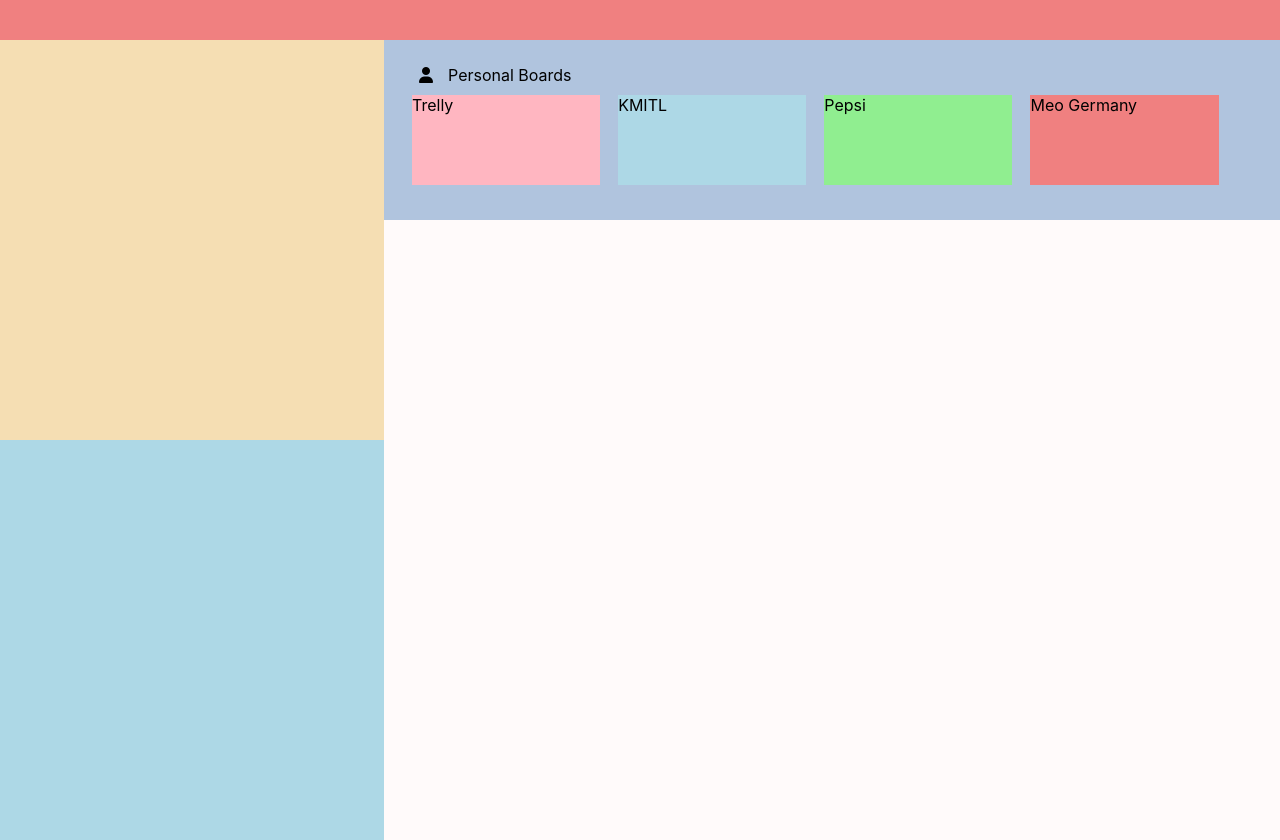
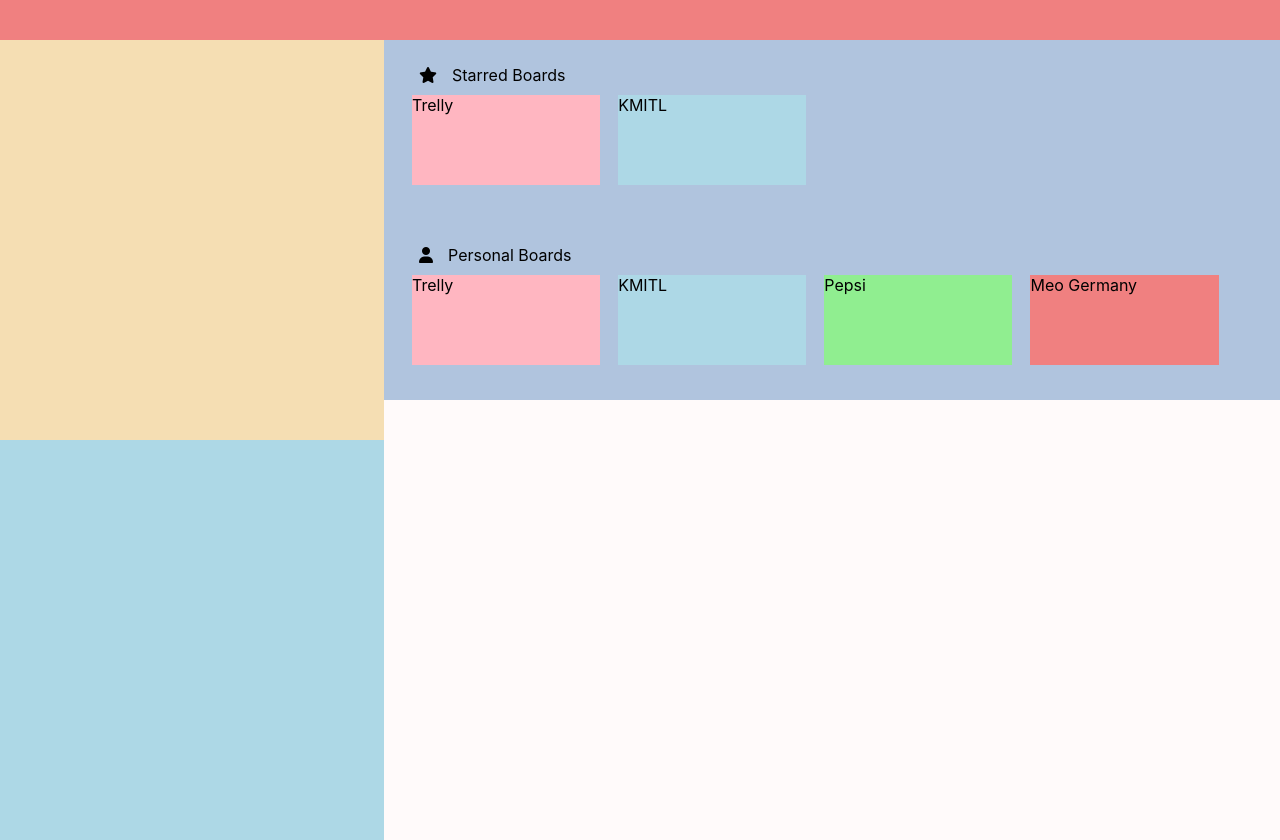
Before and after one commit to See-you-at-Germany-Corp/Trelly-front-end, a React (Create React App) app: page / in a window 1280 px wide. Built offline with nearby package versions, Linux system fonts and the light colour scheme.

Commit message:
add starred board v1

```diff
--- a/src/pages/home/boardList.js
+++ b/src/pages/home/boardList.js
@@ -13,11 +13,11 @@
     return (
         <div className={`${props.listName}-board-list board-list`}>
             <div className={`${props.listName}-board-name board-name-group`}>
-                <i className="board-icon fas fa-user"></i>
+                <i className={`board-icon fas fa-${props.icon}`}></i>
                 <p className={`${props.listName}-board board-name`}>{`${props.listName}`}</p>
             </div>
             {
-                props.personalBoardList.map(board =>
+                props.boardListData.map(board =>
                     <div className='board-list-item' style={{background: `${board.background}`}}>
                         {board.name}
                     </div>
--- a/src/pages/home/index.js
+++ b/src/pages/home/index.js
@@ -32,7 +32,7 @@
     );
 }
 
-const Home = ({ personalBoardList, dispatch})=> {
+const Home = ({ personalBoardList, starredBoardList, dispatch})=> {
     return (
         <>
             <div style={{ background: 'lightCoral', height: '40px', position: 'sticky' }}></div>
@@ -43,7 +43,15 @@
 
                 <div className='homepage-sub-container'>
 
-                <BoardList listName='Personal Boards' personalBoardList={personalBoardList} />
+                {
+                    starredBoardList.length > 0 &&
+                    <BoardList listName='Starred Boards' icon='star' boardListData={starredBoardList} />
+                }
+
+                {
+                    personalBoardList.length > 0 &&
+                    <BoardList listName='Personal Boards' icon='user' boardListData={personalBoardList} />
+                }
 
                 {/* {<ReducersBoardListTest dispatch={dispatch} />} */}
 
@@ -54,7 +62,8 @@
 }
 
 const mapStateToProps =(state)=> ({
-    personalBoardList: state.personalBoardList
+    personalBoardList: state.personalBoardList,
+    starredBoardList: state.starredBoardList
 })
 
 const HomeWithConnect = connect(mapStateToProps)(Home);
--- a/src/redux/reducers/index.js
+++ b/src/redux/reducers/index.js
@@ -1,7 +1,9 @@
 import { combineReducers } from 'redux';
 
 import personalBoardList from './personalBoardList.js';
+import starredBoardList from './starredBoardList.js';
 
 export default combineReducers ({
-    personalBoardList
+    personalBoardList,
+    starredBoardList
 });
--- /dev/null
+++ b/src/redux/reducers/starredBoardList.js
@@ -0,0 +1,55 @@
+/// get board list data from backend.
+/// set it to initial state.
+
+/// mockup initState.
+const initState = [
+    {
+        id: 0,
+        name: 'Trelly',
+        background: 'lightPink'
+    },
+    {
+        id: 1,
+        name: 'KMITL',
+        background: 'lightBlue'
+    },
+]
+
+export default (state = initState, action) => {
+    switch (action.type) {
+        case 'ADD_BOARD':
+            const newState = [...state];
+            newState.push(action.boardData)
+
+            /// post to backend.
+
+            return newState;
+
+        case 'DEL_BOARD':
+            const newState2 = [...state];
+            const delIndex = newState2.findIndex(data => data.id === action.boardId)
+
+            if (delIndex > 0) {
+                newState2.splice(delIndex, 1);
+
+                /// post to backend.
+            }
+
+            return newState2;
+
+        case 'CHANGE_NAME':
+            const newState3 = [...state];
+            const changeIndex = state.findIndex(data => data.id === action.boardId)
+
+            if (changeIndex > 0) {
+                newState3[changeIndex].name = action.name;
+
+                /// post to backend.
+            }
+
+            return newState3;
+
+        default:
+            return state;
+    }
+}
```
